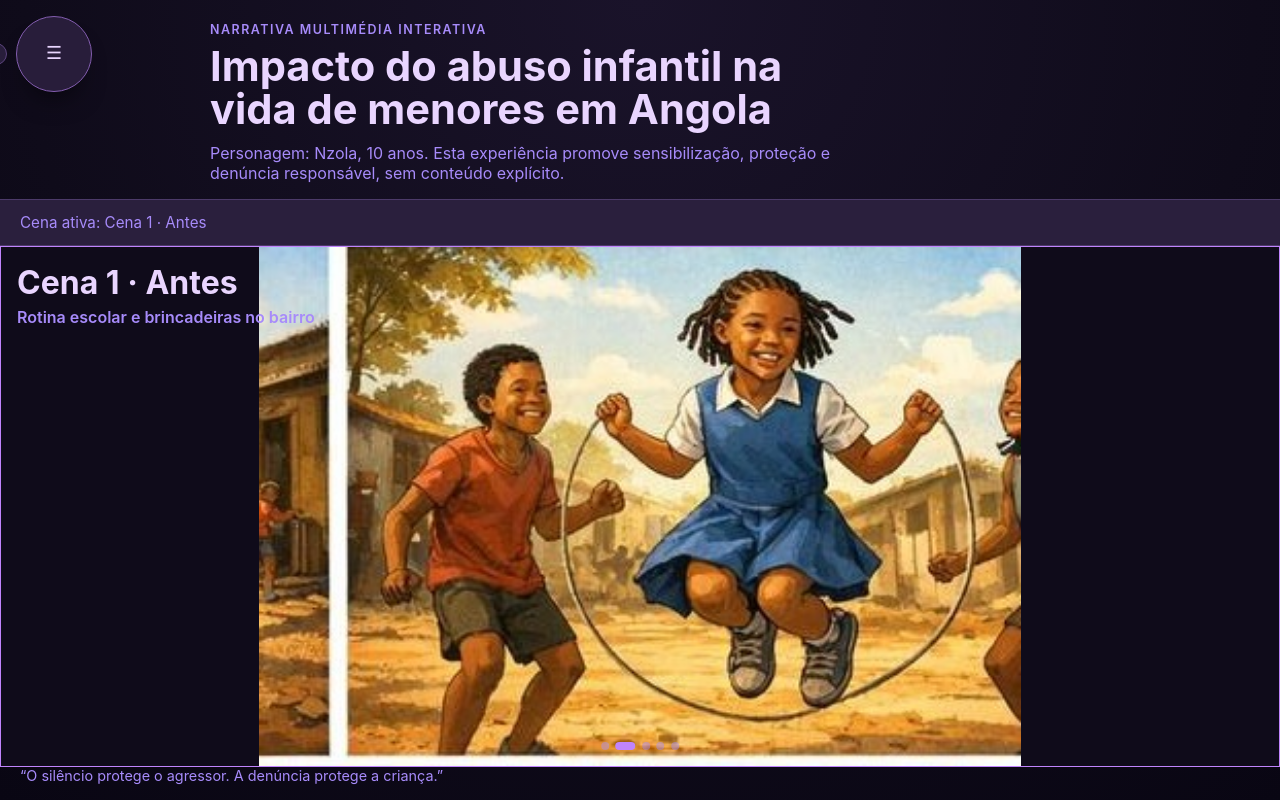
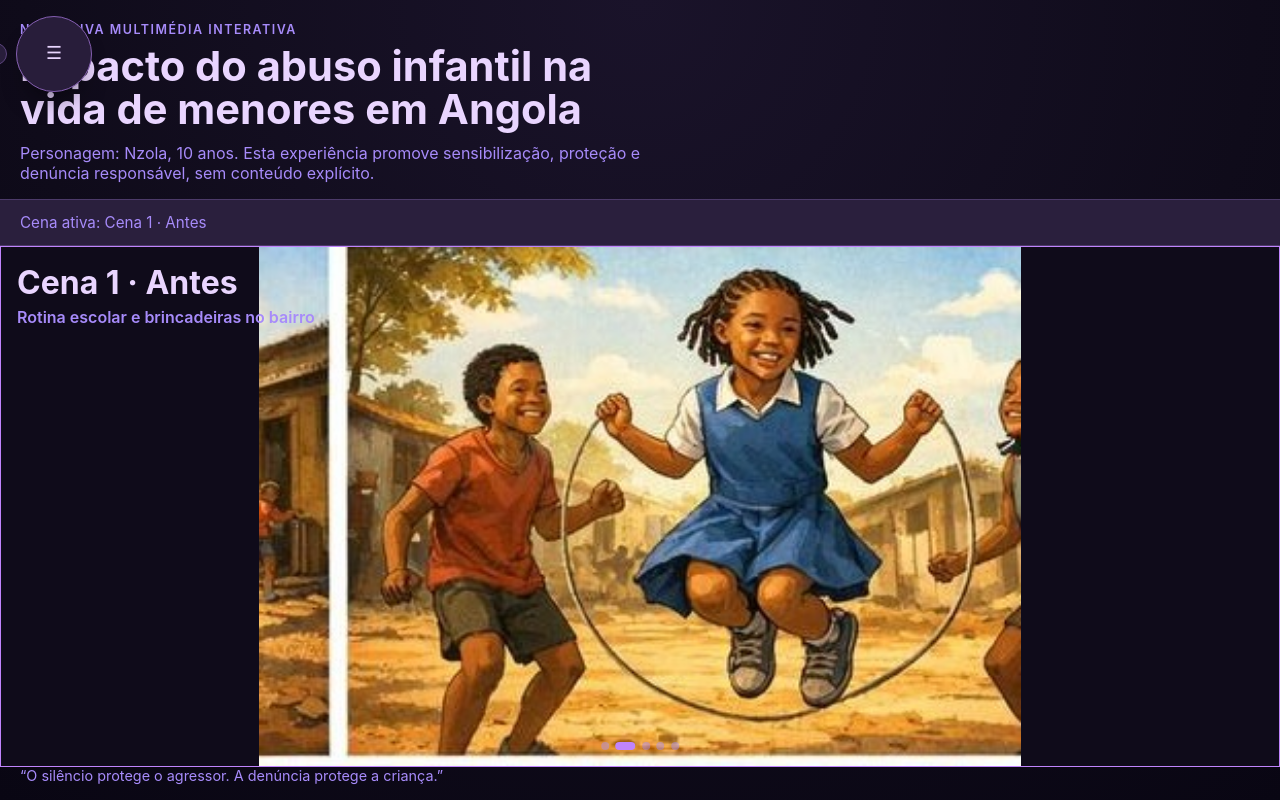
Before and after one commit to Kelson-D-Pedro/portfolio, a React (Vite) app: page / in a window 1280 px wide. Built offline with nearby package versions, Linux system fonts and the light colour scheme.

Commit message:
Fix margin alignment in story header for improved layout consistency

```diff
--- a/src/App.css
+++ b/src/App.css
@@ -9,7 +9,7 @@
 
 .story-header {
   max-width: 900px;
-  margin: 0 auto;
+  margin: 0;
   width: 100%;
   padding: 1.4rem 1.25rem 1rem;
   text-align: left;
```
